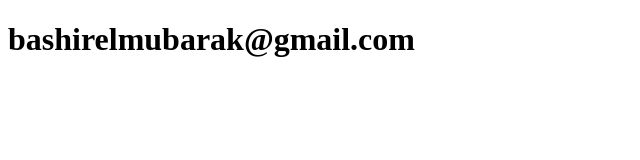
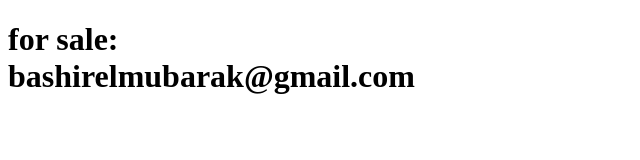
Before and after one commit to bashirsauce/brokolidao, a plain HTML site: page index.html in a window 1280 px wide. Shown: the whole page, without its empty margins (0-640 px from the left). Drawn offline with Linux system fonts and the light colour scheme.

Commit message:
Update index.html

```diff
--- a/index.html
+++ b/index.html
@@ -7,6 +7,6 @@
     <title>brokolidao.com</title>
   </head>
   <body>
-	<h1>bashirelmubarak@gmail.com</h1>
+	  <h1>for sale: </br>bashirelmubarak@gmail.com</h1>
   </body>
 </html>
```
